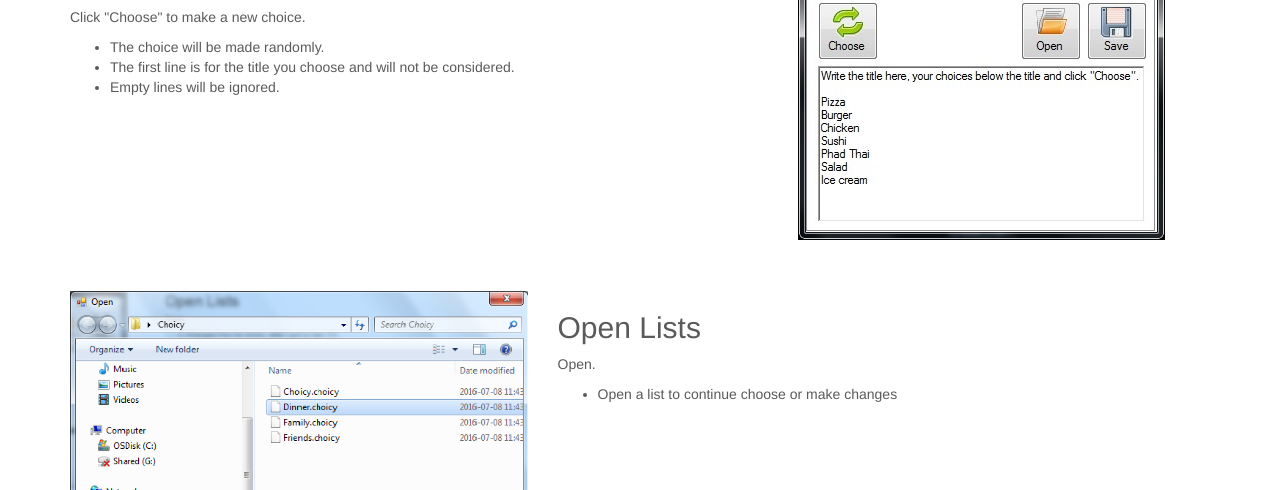
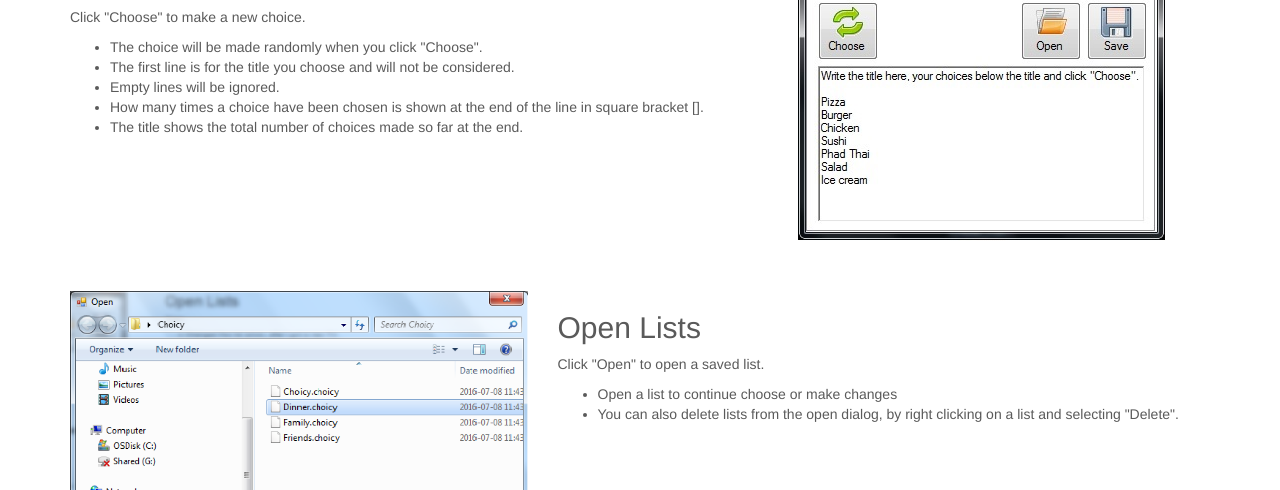
Before and after one commit to sistar21/Choicy, a plain HTML site: page instructions.html in a window 1280 px wide. Shown: the part 462-952 px from the top of the page. Drawn offline with nearby package versions, Linux system fonts and the light colour scheme.

Commit message:
Updated the instructions

```diff
--- a/instructions.html
+++ b/instructions.html
@@ -101,9 +101,11 @@
           <h2>Choose</h2>
           <p>Click "Choose" to make a new choice.</p>
           <ul>
-            <li>The choice will be made randomly.</li>
+            <li>The choice will be made randomly when you click "Choose".</li>
             <li>The first line is  for the title you choose and will not be considered.</li>
             <li>Empty lines will be ignored.</li>
+            <li>How many times a choice have been chosen is shown at the end of the line in square bracket [].</li>
+            <li>The title shows the total number of choices made so far at the end.</li>
           </ul>
         </div>
         <div class="col-md-5">
@@ -117,9 +119,10 @@
       <div class="row">
         <div class="col-md-7 col-md-push-5">
           <h2>Open Lists</h2>
-          <p>Open.</p>
+          <p>Click "Open" to open a saved list.</p>
           <ul>
             <li>Open a list to continue choose or make changes</li>
+            <li>You can also delete lists from the open dialog, by right clicking on a list and selecting "Delete".</li>
           </ul>
         </div>
         <div class="col-md-5 col-md-pull-7">
@@ -133,6 +136,7 @@
           <p>Click "Save" to save your the list.</p>
           <ul>
             <li>Save your current list for later.</li>
+            <li>You can also delete lists from the save dialog, by right clicking on a list and selecting "Delete".</li>
           </ul>
         </div>
         <div class="col-md-5">
```
